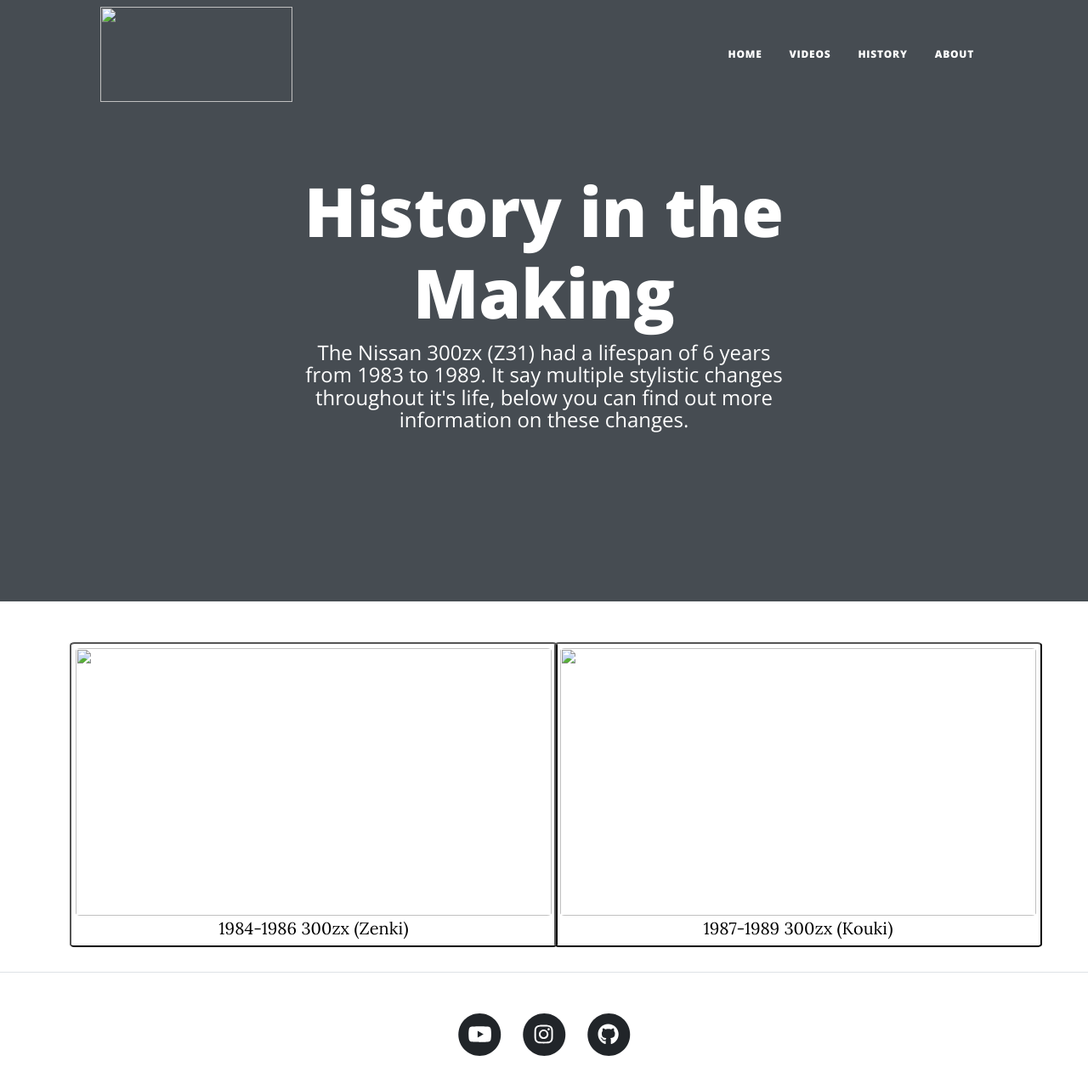
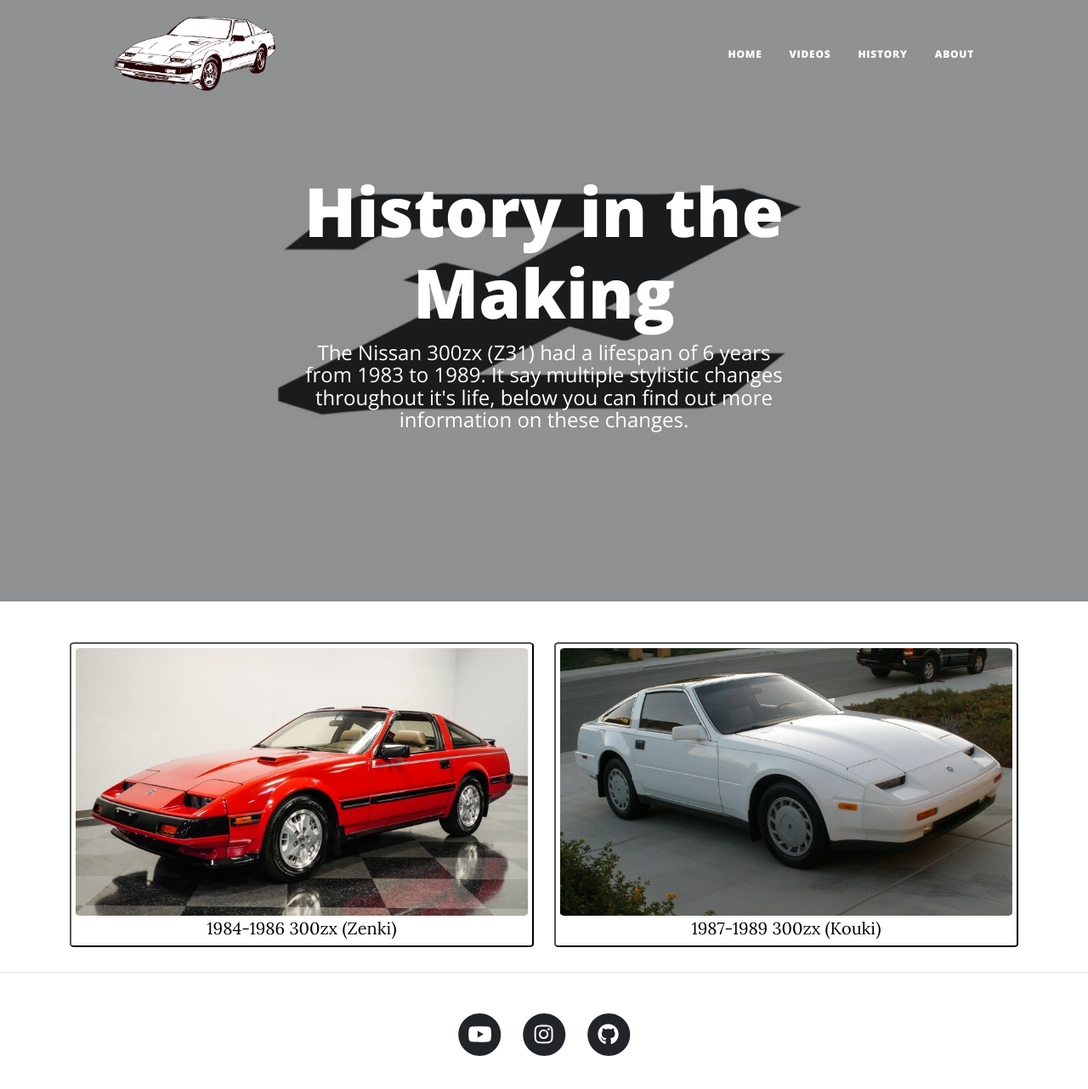
Before and after one commit to Rcass97/ZChronicles, a plain HTML site: page history.html in a window 1280 px wide. Shown: the whole page at 85% size. Drawn offline with nearby package versions, Linux system fonts and the light colour scheme.

Commit message:
Images
Had an error with images on the webpages (fixed)

```diff
--- a/history.html
+++ b/history.html
@@ -34,7 +34,7 @@
     <!-- Navigation-->
     <nav class="navbar navbar-expand-lg navbar-light" id="mainNav">
         <div class="container px-4 px-lg-5  justify-content-center">
-            <a class=" justify-content-center" href="index.html"><img src="..//Zblog/assets/img/bc190e79a82325ff3f3997db8cd1f26c.png" width="225.64px" height="112.23px"></a>
+            <a class=" justify-content-center" href="index.html"><img src="assets/img/bc190e79a82325ff3f3997db8cd1f26c.png" width="225.64px" height="112.23px"></a>
             <button class="navbar-toggler" type="button" data-bs-toggle="collapse" data-bs-target="#navbarResponsive" aria-controls="navbarResponsive" aria-expanded="false" aria-label="Toggle navigation">
                 Menu
                 <i class="fas fa-bars"></i>
@@ -50,7 +50,7 @@
         </div>
     </nav>
     <!-- Page Header-->
-    <header class="masthead" style="background-image: url('..//Zblog/assets/img/trademark-for-nissan-z-logo--photo-credit-new-nissan-z-forum-canadian-intellectual-property-office_100740422_l.jpg'); object-fit: cover;">
+    <header class="masthead" style="background-image: url('assets/img/trademark-for-nissan-z-logo--photo-credit-new-nissan-z-forum-canadian-intellectual-property-office_100740422_l.jpg'); object-fit: cover;">
         <div class="container position-relative px-4 px-lg-5">
             <div class="row gx-4 gx-lg-5 justify-content-center">
                 <div class="col-md-10 col-lg-8 col-xl-7">
@@ -70,14 +70,14 @@
             <div class="row justify-content-evenly">
                 <div class="col-md-6">
                     <button type="button" class="button" style="padding: 5px; border-radius: 1%; background: none; margin-bottom:5px;">
-                        <img src="../Zblog/assets/img/cjFCxfn8as.jpg" width="560" height="315"
+                        <img src="assets/img/cjFCxfn8as.jpg" width="560" height="315"
                             style="object-fit: cover; border-radius: 1%; max-width: 100%;">
                         <figcaption>1984-1986 300zx (Zenki)</figcaption>
                     </button>
                 </div>
                 <div class="col-md-6">
                     <button type="button" class="button" style="padding: 5px; border-radius: 1%; background: none;">
-                        <img src="../Zblog/assets/img/795975.jpg" width="560" height="315"
+                        <img src="assets/img/795975.jpg" width="560" height="315"
                             style="object-fit: cover; border-radius: 1%; max-width: 100%;">
                         <figcaption>1987-1989 300zx (Kouki)</figcaption>
                     </button>
```
Also changed, not shown: about.html (+2 -2 lines), index.html (+4 -4 lines), videos.html (+2 -2 lines).
